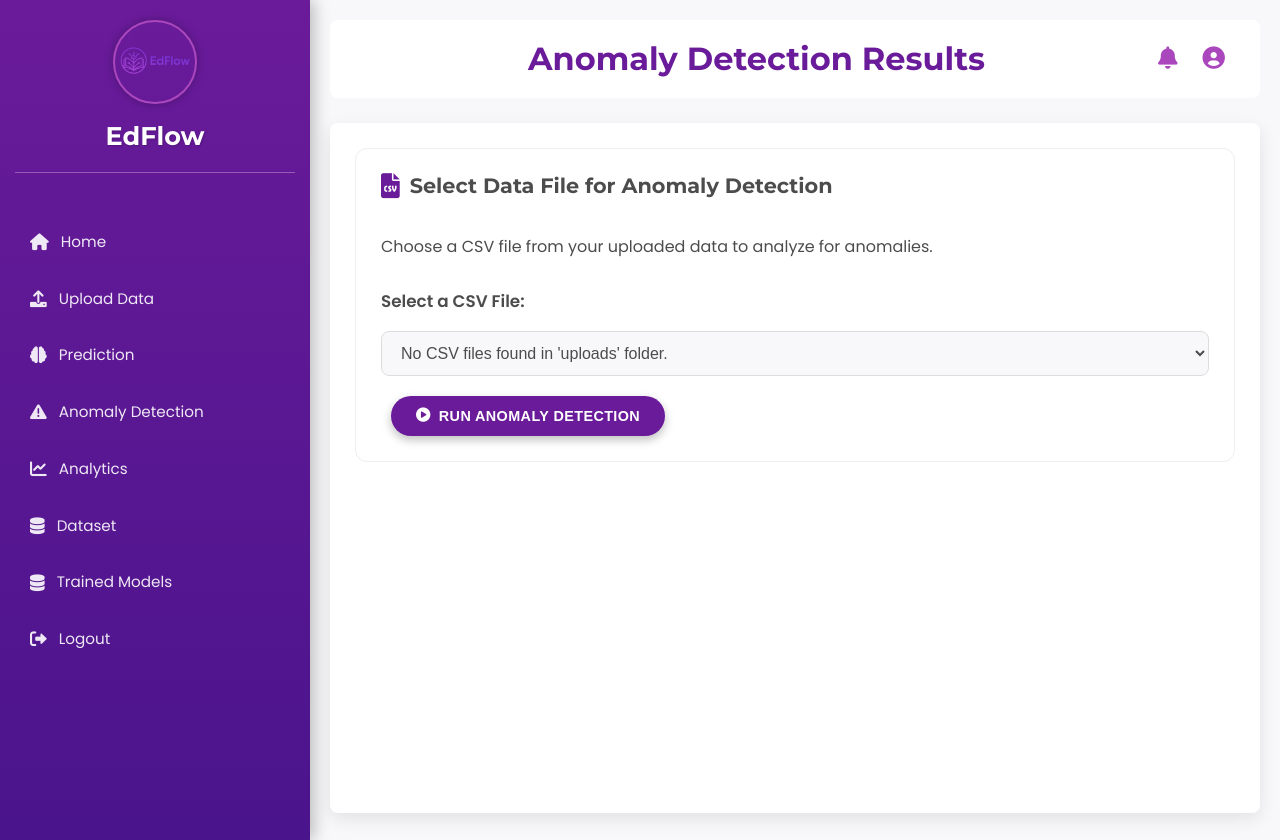
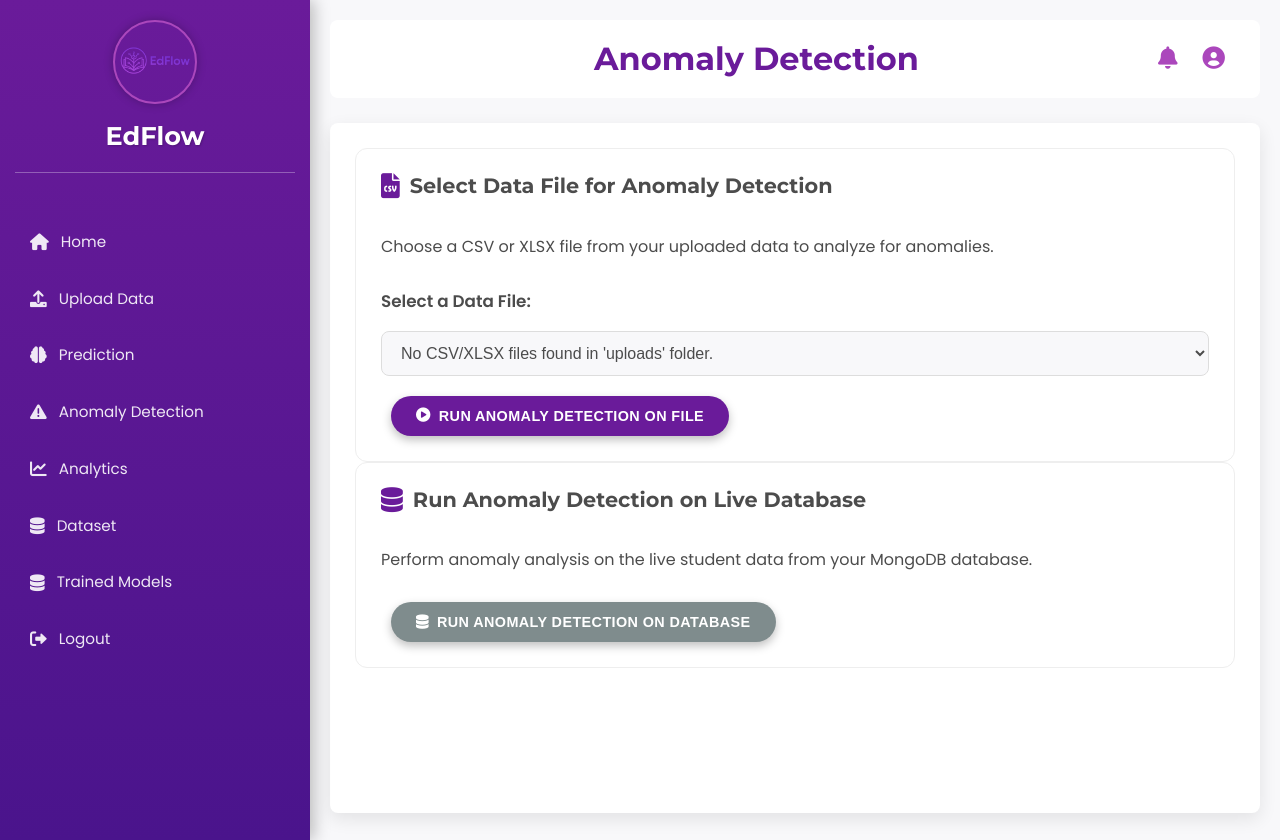
Before and after one commit to engumairahmed/EdFlow, a Flask app: template app/templates/dashboard/anomaly_results.html in a window 1280 px wide. Run offline with Flask 3, Linux system fonts and the light colour scheme; the template is opened without the code that fills it, so the values that code supplies are empty; parts of the project's set-up code (start-up, migrations or seed data) failed here and were passed over.

Commit message:
anomaly_detection updated

```diff
--- a/app/templates/dashboard/anomaly_results.html
+++ b/app/templates/dashboard/anomaly_results.html
@@ -1,18 +1,19 @@
+{# D:\Git_EdFlow\EdFlow\app\templates\dashboard\anomaly_results.html - FINAL UNIFIED VERSION #}
 {% extends 'dashboard/base.html' %}
 
-{% block title %}Anomaly Detection - EdFlow{% endblock %}
+{% block title %}Anomaly Detection Results{% endblock %}
 
-{% block page_heading %}Anomaly Detection Results{% endblock %}
+{% block page_heading %}Anomaly Detection{% endblock %}
 
 {% block content %}
 <div class="anomaly-results-container">
 
     <div class="dashboard-card animated-fade-in delay-0">
         <h3 class="card-title"><i class="fas fa-file-csv icon-purple"></i> Select Data File for Anomaly Detection</h3>
-        <p class="card-description">Choose a CSV file from your uploaded data to analyze for anomalies.</p>
+        <p class="card-description">Choose a CSV or XLSX file from your uploaded data to analyze for anomalies.</p>
         <form method="POST" action="{{ url_for('dashboard.anomaly_results_view') }}" class="file-selection-form">
             <div class="form-group">
-                <label for="file_select">Select a CSV File:</label>
+                <label for="file_select">Select a Data File:</label>
                 <select name="file_select" id="file_select" class="form-control">
                     {% if all_files %}
                         <option value="">-- Choose a file --</option>
@@ -20,18 +21,27 @@
                             <option value="{{ file }}" {% if selected_file == file %}selected{% endif %}>{{ file }}</option>
                         {% endfor %}
                     {% else %}
-                        <option value="">No CSV files found in 'uploads' folder.</option>
+                        <option value="">No CSV/XLSX files found in 'uploads' folder.</option>
                     {% endif %}
                 </select>
             </div>
-            <button type="submit" class="btn btn-primary mt-3"><i class="fas fa-play-circle"></i> Run Anomaly Detection</button>
+            <button type="submit" class="btn btn-primary mt-3"><i class="fas fa-play-circle"></i> Run Anomaly Detection on File</button>
         </form>
     </div>
 
-    {% if anomalous_students or selected_file %} {# Only show results/no anomaly message if a file was processed #}
-        <div class="dashboard-card animated-fade-in delay-0">
+    <div class="dashboard-card animated-fade-in delay-1">
+        <h3 class="card-title"><i class="fas fa-database icon-purple"></i> Run Anomaly Detection on Live Database</h3>
+        <p class="card-description">Perform anomaly analysis on the live student data from your MongoDB database.</p>
+        <form method="POST" action="{{ url_for('dashboard.anomaly_results_view') }}">
+            <input type="hidden" name="run_db_scan" value="true">
+            <button type="submit" class="btn btn-secondary mt-3"><i class="fas fa-database"></i> Run Anomaly Detection on Database</button>
+        </form>
+    </div>
+
+    {% if results_source %}
+        <div class="dashboard-card animated-fade-in delay-2">
             <h3 class="card-title"><i class="fas fa-chart-pie icon-purple"></i> Anomaly Overview Visualizations</h3>
-            <p class="card-description">Visual representation of anomalies based on key features.</p>
+            <p class="card-description">Visual representation of anomalies. (Source: {{ results_source | title }})</p>
             <div class="charts-grid">
                 <div class="chart-container-small">
                     <h4>Anomalies by Gender</h4>
@@ -52,37 +62,38 @@
         </div>
 
         {% if anomalous_students %}
-        <div class="dashboard-card animated-fade-in delay-1">
-            <h3 class="card-title"><i class="fas fa-exclamation-triangle icon-purple"></i> Anomalous Students ({{ anomalous_students | length }})</h3>
-            <p class="card-description">Detected students with unusual patterns based on the model.</p>
+        <div class="dashboard-card animated-fade-in delay-3">
+            <h3 class="card-title">
+                <i class="fas fa-exclamation-triangle icon-purple"></i>
+                Anomalous Students (Total: {{ anomalous_students | length }} out of {{ total_students }})
+            </h3>
+            <p class="card-description">Detected students with unusual patterns from the {{ results_source }} data.</p>
             <div class="table-responsive">
-                <table class="data-table">
+                <table id="anomalyDataTable" class="display data-table" style="width:100%">
                     <thead>
                         <tr>
                             <th>Student ID</th>
+                            <th>Student Name</th>
                             <th>Anomaly Score</th>
-                            <th>Extreme Features (Reason for Anomaly)</th>
-                            <th>Details</th>
+                            <th>Extreme Features</th>
                         </tr>
                     </thead>
                     <tbody>
                         {% for student in anomalous_students %}
                         <tr>
-                            <td>{{ student.student_id }}</td>
+                            <td>{{ student.studentID | default(student.student_id) }}</td>
+                            <td>{{ student.student_name | default("N/A") }}</td>
                             <td>{{ student.anomaly_score }}</td>
                             <td>
-                                {% if student.extreme_features %}
+                                {% if results_source == "file" %}
                                     <ul>
                                     {% for feature, data in student.extreme_features.items() %}
                                         <li><strong>{{ feature | replace('_', ' ') | title }}:</strong> {{ data.value }} ({{ data.description }})</li>
                                     {% endfor %}
                                     </ul>
                                 {% else %}
-                                    N/A (No individual feature significantly extreme)
+                                    <pre>{{ student.ml_features | tojson(indent=2) }}</pre>
                                 {% endif %}
-                            </td>
-                            <td>
-                <button class="btn btn-sm btn-info" onclick="showStudentDetails({ student , tojson })">View Details</button>
                             </td>
                         </tr>
                         {% endfor %}
@@ -91,24 +102,13 @@
             </div>
         </div>
 
-        <div id="studentDetailsModal" class="modal">
-            <div class="modal-content">
-                <span class="close-button">&times;</span>
-                <h3 id="modalStudentId">Student Details</h3>
-                <div id="modalContent">
-                    </div>
-            </div>
-        </div>
-
         {% else %}
-        <div class="dashboard-card animated-fade-in delay-0">
+        <div class="dashboard-card animated-fade-in delay-2">
             <h3 class="card-title"><i class="fas fa-check-circle icon-green"></i> No Anomalies Detected</h3>
-            <p class="card-description">The system did not find any significant anomalies based on the current model parameters and data for the selected file ({{ selected_file }}).</p>
-            <p>Try adjusting the <a href="#" onclick="alert('You can adjust contamination parameter in anomaly detection settings or upload more diverse data.')">anomaly detection parameters</a> or <a href="{{ url_for('dashboard.upload_data') }}">uploading new data</a>.</p>
+            <p class="card-description">The system did not find any significant anomalies in the {{ results_source }} data.</p>
         </div>
         {% endif %}
-
-    {% endif %} {# End of if anomalous_students or selected_file #}
+    {% endif %}
 
 </div>
 
@@ -116,35 +116,45 @@
 
 {% block scripts %}
 {{ super() }}
+<script src="https://code.jquery.com/jquery-3.7.0.min.js"></script>
+<script src="https://cdn.datatables.net/1.13.4/js/jquery.dataTables.min.js"></script>
+<script src="https://cdn.datatables.net/responsive/2.4.1/js/dataTables.responsive.min.js"></script>
 <script src="https://cdn.jsdelivr.net/npm/chart.js"></script>
 <script>
     document.addEventListener('DOMContentLoaded', function () {
-        // --- Anomaly Overview Charts ---
-        // Parse the JSON data passed from Flask
-        // Use an empty object as a fallback if anomaly_chart_data is not provided
-        const anomalyChartData = "{{ anomaly_chart_data | tojson | safe }} || {}";
-
+        if (typeof jQuery != 'undefined') {
+            $('#anomalyDataTable').DataTable({
+                pageLength: 10,
+                lengthMenu: [10, 25, 50, 100],
+                responsive: true
+            });
+        }
+        const anomalyChartDataElement = document.getElementById('anomaly_chart_data_json');
+        let anomalyChartData = {};
+        if (anomalyChartDataElement && anomalyChartDataElement.textContent) {
+            try {
+                anomalyChartData = JSON.parse(anomalyChartDataElement.textContent);
+            } catch (e) {
+                console.error("Error parsing anomalyChartData:", e);
+                anomalyChartData = {};
+            }
+        }
         const genderAnomalyData = {
-            labels: ['Male', 'Female', 'Other'],
+            labels: Object.keys(anomalyChartData.gender || {}),
             datasets: [{
-                data: [
-                    (anomalyChartData.gender && anomalyChartData.gender.Male) || 0,
-                    (anomalyChartData.gender && anomalyChartData.gender.Female) || 0,
-                    (anomalyChartData.gender && anomalyChartData.gender.Other) || 0
-                ],
+                data: Object.values(anomalyChartData.gender || {}),
                 backgroundColor: ['#800080', '#1f9ba5', '#cccccc'],
             }]
         };
-
         const scoreDistributionData = {
             labels: ['<-0.5', '-0.5 to -0.2', '-0.2 to 0', '>0'],
             datasets: [{
                 label: 'Number of Anomalies',
                 data: [
-                    (anomalyChartData.scores && anomalyChartData.scores.bin1) || 0,
-                    (anomalyChartData.scores && anomalyChartData.scores.bin2) || 0,
-                    (anomalyChartData.scores && anomalyChartData.scores.bin3) || 0,
-                    (anomalyChartData.scores && anomalyChartData.scores.bin4) || 0
+                    (anomalyChartData.scores && anomalyChartData.scores['<-0.5']) || 0,
+                    (anomalyChartData.scores && anomalyChartData.scores['-0.5 to -0.2']) || 0,
+                    (anomalyChartData.scores && anomalyChartData.scores['-0.2 to 0']) || 0,
+                    (anomalyChartData.scores && anomalyChartData.scores['>0']) || 0
                 ],
                 backgroundColor: ['#e74c3c', '#f39c12', '#3498db', '#2ecc71'],
                 borderColor: '#fff',
@@ -156,89 +166,27 @@
             const hasGenderData = genderAnomalyData.datasets[0].data.some(val => val > 0);
             if (hasGenderData) {
                 new Chart(document.getElementById('genderAnomalyChart').getContext('2d'), {
-                    type: 'pie',
-                    data: genderAnomalyData,
-                    options: {
-                        responsive: true,
-                        maintainAspectRatio: false,
-                        plugins: {
-                            legend: { position: 'top' },
-                            title: { display: false }
-                        }
-                    }
+                    type: 'pie', data: genderAnomalyData, options: { responsive: true, maintainAspectRatio: false, plugins: { legend: { position: 'top' }, title: { display: false } } }
                 });
             } else {
                 document.getElementById('genderAnomalyChart').style.display = 'none';
                 const chartParent = document.getElementById('genderAnomalyChart').closest('.chart-container-small');
-                if (chartParent) {
-                    chartParent.innerHTML += '<p class="text-muted text-center">No gender data for anomalies.</p>';
-                }
+                if (chartParent) { chartParent.innerHTML += '<p class="text-muted text-center">No gender data for anomalies.</p>'; }
             }
         }
-
         if (document.getElementById('scoreDistributionChart')) {
             const hasScoreData = scoreDistributionData.datasets[0].data.some(val => val > 0);
             if (hasScoreData) {
                 new Chart(document.getElementById('scoreDistributionChart').getContext('2d'), {
-                    type: 'bar',
-                    data: scoreDistributionData,
-                    options: {
-                        responsive: true,
-                        maintainAspectRatio: false,
-                        plugins: {
-                            legend: { display: false },
-                            title: { display: false }
-                        },
-                        scales: {
-                            y: { beginAtZero: true }
-                        }
-                    }
+                    type: 'bar', data: scoreDistributionData, options: { responsive: true, maintainAspectRatio: false, plugins: { legend: { display: false }, title: { display: false } }, scales: { y: { beginAtZero: true } } }
                 });
             } else {
                 document.getElementById('scoreDistributionChart').style.display = 'none';
                 const chartParent = document.getElementById('scoreDistributionChart').closest('.chart-container-small');
-                if (chartParent) {
-                    chartParent.innerHTML += '<p class="text-muted text-center">No score distribution data for anomalies.</p>';
-                }
-            }
-        }
-
-
-        // --- Student Details Modal ---
-        const modal = document.getElementById("studentDetailsModal");
-        const closeButton = document.querySelector(".close-button");
-        const modalContentDiv = document.getElementById("modalContent");
-        const modalStudentId = document.getElementById("modalStudentId");
-
-        window.showStudentDetails = function(student) {
-            modalStudentId.textContent = `Student Details: ${student.student_id}`;
-            let detailsHtml = '<ul>';
-            for (const key in student) {
-                if (key === 'anomaly_score' || key === 'extreme_features' || key === 'is_anomaly') {
-                    continue;
-                }
-                let value = student[key];
-                if (typeof value === 'object' && value !== null) {
-                    value = JSON.stringify(value);
-                }
-                detailsHtml += `<li><strong>${key.replace('_', ' ').replace(/\b\w/g, l => l.toUpperCase())}:</strong> ${value}</li>`;
-            }
-            detailsHtml += '</ul>';
-            modalContentDiv.innerHTML = detailsHtml;
-            modal.style.display = "block";
-        }
-
-        if (closeButton) {
-            closeButton.onclick = function() {
-                modal.style.display = "none";
-            }
-        }
-
-        window.onclick = function(event) {
-            if (event.target == modal) {
-                modal.style.display = "none";
+                if (chartParent) { chartParent.innerHTML += '<p class="text-muted text-center">No score distribution data for anomalies.</p>'; }
             }
         }
     });
 </script>
+<div id="anomaly_chart_data_json" style="display:none;">{{ anomaly_chart_data | tojson | safe }}</div>
 {% endblock %}
```
Also changed, not shown: app/routes/dashboard.py (+84 -142 lines).
